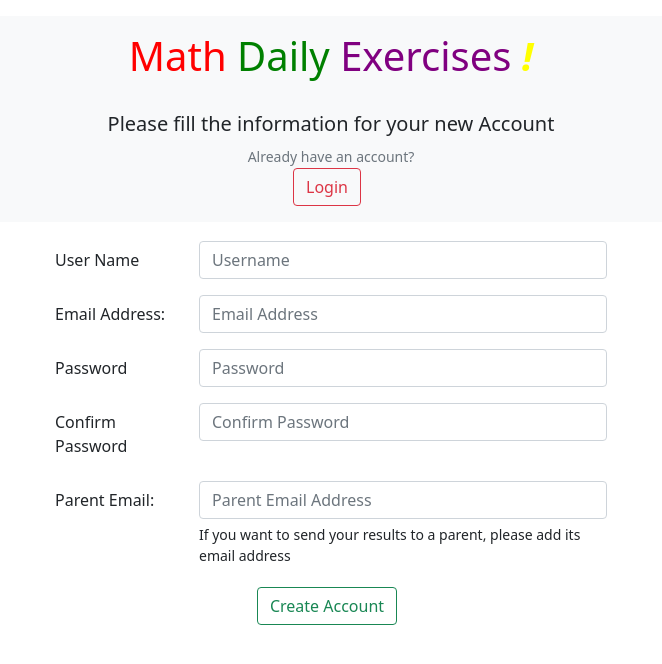
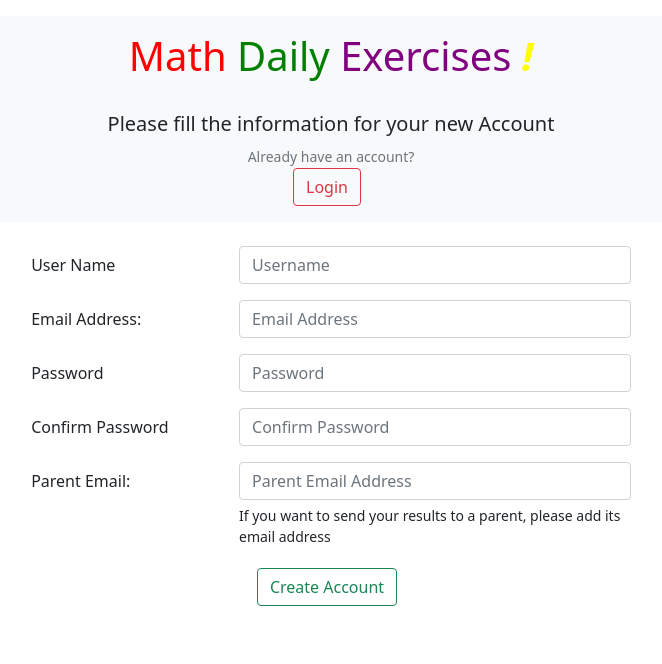
Before and after one commit to ilealm/math_daily_exercise, a Flask app: page /register in a window 1280 px wide. Shown: the part 56-720 px from the top of the page, without its empty margins (309-971 px from the left). Run offline with Flask 2, Linux system fonts and the light colour scheme.

Commit message:
Ready register page.

```diff
--- a/mde/templates/register.html
+++ b/mde/templates/register.html
@@ -20,51 +20,54 @@
             <a class="btn btn-outline-danger me-2" href="{{ url_for('login_page') }}">Login</a>
 
         </div>
-        <!-- m-md-3  -->
-        <div class=" mx-auto w-50 overflow-hidden" style="border-style: solid ; border-color: white; ">
-            <!-- <div class=" " style="border-style: solid ; border-color: blue; "> -->
+        <!--
+            mx-auto: centers the div
+            pt-2: add top paddig of 2
+            width: fit-content: makes the div of the space of the elements. So the input are not too big.
+        -->
+        <div class=" mx-auto pt-2 " style=" width: fit-content; ">
                 <form method='POST' class="form-register " >
                     <!-- the next line is to secure the page from CSTF attacks -->
                     {{ form.hidden_tag() }}
 
                     <div class="row mb-3">
-                        <label for="colFormLabel" class="col-sm-3 col-form-label">
+                        <label for="colFormLabel" class="col-sm-4 col-form-label">
                             {{ form.username.label() }}  </label>
-                        <div class="col-sm-9">
+                        <div class="col-sm-8">
                             <!-- {{ form.username(class="form-control w-75 ", placeholder='Username') }}       -->
                             {{ form.username(class="form-control ", placeholder='Username') }}
                         </div>
                     </div>
 
                     <div class="row mb-3">
-                        <label for="colFormLabel" class="col-sm-3 col-form-label">
+                        <label for="colFormLabel" class="col-sm-4 col-form-label">
                             {{ form.email_address.label() }}  </label>
-                        <div class="col-sm-9">
+                        <div class="col-sm-8">
                             {{ form.email_address(class="form-control", placeholder='Email Address') }}
                         </div>
                     </div>
 
                     <div class="row mb-3">
-                        <label for="colFormLabel" class="col-sm-3 col-form-label">
+                        <label for="colFormLabel" class="col-sm-4 col-form-label">
                             {{ form.password1.label() }}  </label>
-                        <div class="col-sm-9">
+                        <div class="col-sm-8">
                             {{ form.password1(class="form-control", placeholder='Password') }}
                         </div>
                     </div>
 
                     <div class="row mb-3">
-                        <label for="colFormLabel" class="col-sm-3 col-form-label">
+                        <label for="colFormLabel" class="col-sm-4 col-form-label">
                             {{ form.password2.label() }}  </label>
-                        <div class="col-sm-9">
+                        <div class="col-sm-8">
                             {{ form.password2(class="form-control", placeholder='Confirm Password') }}
                         </div>
                     </div>
 
                     <div class="row mb-3">
 
-                        <label for="colFormLabel" class="col-sm-3 col-form-label">
+                        <label for="colFormLabel" class="col-sm-4 col-form-label">
                             {{ form.parent_email_address.label() }}  </label>
-                        <div class="col-sm-9">
+                        <div class="col-sm-8">
                             {{ form.parent_email_address(class="form-control", placeholder='Parent Email Address') }}
                             <label class="col-sm- col-form-label col-form-label-sm">
                                 If you want to send your results to a parent, please add its email address
@@ -80,4 +83,5 @@
 
     </div>
 
+
 {% endblock %}
```
Also changed, not shown: mde/mde.db.
